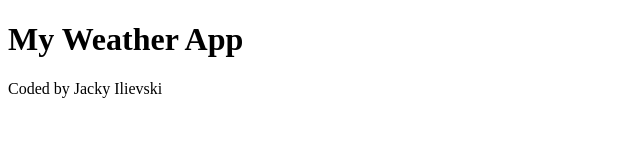
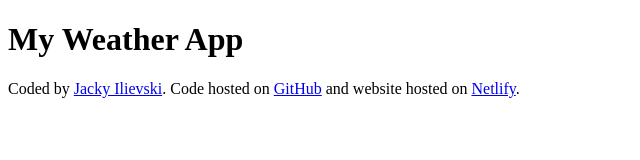
Before and after one commit to JacyDee274/my-new-weather-app, a plain HTML site: page index.html in a window 1280 px wide. Shown: the whole page, without its empty margins (0-640 px from the left). Drawn offline with Linux system fonts and the light colour scheme.

Commit message:
Added links to footer

```diff
--- a/index.html
+++ b/index.html
@@ -5,7 +5,20 @@
     <meta name="viewport" content="width=device-width, initial-scale=1.0" />
     <title>Jacky's Awesome Weather App</title>
     <h1>My Weather App</h1>
-    <footer>Coded by Jacky Ilievski</footer>
+    <footer>
+      Coded by
+      <a href="https://github.com/JacyDee274" target="_blank">Jacky Ilievski</a
+      >. Code hosted on
+      <a href="https://github.com/JacyDee274/my-new-weather-app" target="_blank"
+        >GitHub</a
+      >
+      and website hosted on
+      <a
+        href="https://main--jackys-awesome-weather-app.netlify.app/"
+        target="_blank"
+        >Netlify</a
+      >.
+    </footer>
   </head>
   <body></body>
 </html>
```
